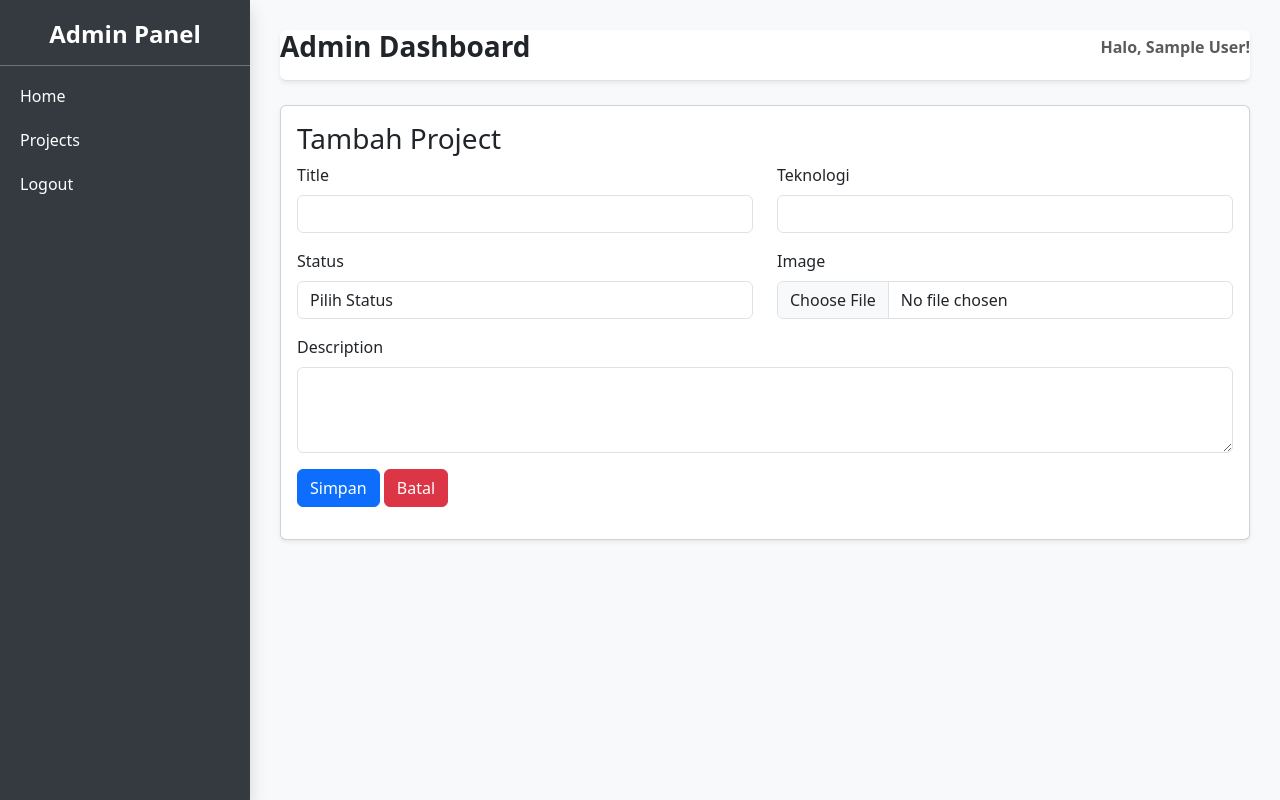
After one commit to dzakialhakim72-droid/alhakim, a Laravel app: page /admin/project/create in a window 1280 px wide. The commit adds this page. Run offline with Laravel 12, Linux system fonts and the light colour scheme; the visitor is signed in with stand-in values (Sample User, id 1); style sheets or scripts are compiled from the project's sources.

Commit message:
pertemuan ke 10

```diff
--- /dev/null
+++ b/app/Http/Controllers/AdminProjectController.php
@@ -0,0 +1,135 @@
+<?php
+
+namespace App\Http\Controllers;
+use App\Models\Project;
+use Barryvdh\DomPDF\Facade\Pdf;
+use Illuminate\Http\Request;
+
+class AdminProjectController extends Controller
+{
+    /**
+     * Display a listing of the resource.
+     */
+    public function index()
+    {
+        //
+        $projects = Project::latest()->get();
+        return view('admin.project.index', compact('projects'));
+    }
+
+    /**
+     * Show the form for creating a new resource.
+     */
+    public function create()
+    {
+        //
+        return view('admin.project.create');
+    }
+
+    /**
+     * Store a newly created resource in storage.
+     */
+    public function store(Request $request)
+    {
+        $validated = $request->validate([
+            'title' => 'required',
+            'description' => 'required',
+            'teknologi' => 'required',
+            'status' => 'required|in:selesai,In Progress',
+            'image' => 'required|image|mimes:jpeg,png,jpg,gif,svg|max:10048',
+        ]);
+
+        $imagePath = time() . '_' . $request->file('image')->getClientOriginalName();
+        $request->file('image')->move(public_path('images'), $imagePath);
+
+        Project::create([
+            'title' => $validated['title'],
+            'description' => $validated['description'],
+            'teknologi' => $validated['teknologi'],
+            'image' => $imagePath,
+            'status' => $validated['status'],
+        ]);
+
+        return redirect()->route('admin.project.index')->with('success', 'Project berhasil ditambahkan.');
+    }
+
+    /**
+     * Display the specified resource.
+     */
+    public function show(string $id)
+    {
+        //
+    }
+
+    /**
+     * Show the form for editing the specified resource.
+     */
+    public function edit(string $id)
+    {
+        //
+        $project = Project::findOrFail($id);
+        return view('admin.project.edit', compact('project'));
+    }
+
+    /**
+     * Update the specified resource in storage.
+     */
+    public function update(Request $request, string $id)
+    {
+        //
+        request()->validate([
+            'title' => 'required',
+            'description' => 'required',
+            'teknologi' => 'required',
+            'status' => 'required|in:selesai,In Progress',
+            'image' => 'nullable|image|mimes:jpeg,png,jpg,gif,svg|max:10048',
+        ]);
+
+        $project = Project::findOrFail($id);
+        $imagePath = $project->image; // Default to existing image path
+
+        if ($request->hasFile('image')) {
+            if ($project->image && file_exists(public_path('images/' . $project->image))) {
+                unlink(public_path('images/' . $project->image));
+            }
+
+            $imagePath = time() . '_' . $request->file('image')->getClientOriginalName();
+            $request->file('image')->move(public_path('images'), $imagePath);
+            $project->image = $imagePath;
+        }
+        $project->update([
+            'title' => $request->title,
+            'description' => $request->description,
+            'teknologi' => $request->teknologi,
+            "image" => $imagePath,
+            'status' => $request->status,
+        ]);
+
+        return redirect()->route('admin.project.index')->with('success', 'Project berhasil diubah.');
+    }
+
+    /**
+     * Remove the specified resource from storage.
+     */
+    public function destroy(string $id)
+    {
+        //
+        $project = Project::findOrFail($id);
+        if ($project->image && file_exists(public_path('images/' . $project->image))) {
+            unlink(public_path('images/' . $project->image));
+        }
+        $project->delete();
+        return redirect()->route('admin.project.index')->with('success', 'Project berhasil dihapus.');
+    }
+
+    public function exportPdf()
+    {
+        $projects = Project::all();
+        $pdf = Pdf::loadView('admin.project.pdf', compact('projects'))
+            ->setPaper('a4', 'landscape')
+            ->setOption(['chroot' => public_path(),
+            'isRemoteEnabled' => true]);
+
+        return $pdf->stream('projects.pdf');
+    }
+}
--- a/composer.json
+++ b/composer.json
@@ -7,6 +7,7 @@
     "license": "MIT",
     "require": {
         "php": "^8.3",
+        "barryvdh/laravel-dompdf": "^3.1",
         "laravel/framework": "^13.17",
         "laravel/tinker": "^3.0"
     },
--- /dev/null
+++ b/resources/views/admin/project/create.blade.php
@@ -0,0 +1,54 @@
+@extends('admin.template')
+@section('content')
+<div class=" mt-3">
+    <div class="card shadow-sm">
+        <div class="card-body">
+            <h3>Tambah Project</h3>
+            <form action="{{ route('admin.project.store') }}" method="POST" enctype="multipart/form-data">
+                @csrf
+                <div class="row">
+                    @if ($errors->any())
+                    <div class="col-12">
+                        <div class="alert alert-danger">
+                            <ul class="mb-0">
+                                @foreach ($errors->all() as $error)
+                                <li>{{ $error }}</li>
+                                @endforeach
+                            </ul>
+                        </div>
+                    </div>
+                    @endif
+                    <div class="col-md-6 mb-3">
+                        <label for="title" class="form-label">Title</label>
+                        <input type="text" class="form-control" id="title" name="title" value="{{ old('title') }}" required>
+                    </div>
+                    <div class="col-md-6 mb-3">
+                        <label for="teknologi" class="form-label">Teknologi</label>
+                        <input type="text" class="form-control" id="teknologi" name="teknologi" value="{{ old('teknologi') }}" required>
+                    </div>
+                    <div class="col-md-6 mb-3">
+                        <label for="status" class="form-label">Status</label>
+                        <select name="status" id="status" class="form-control" required>
+                            <option value="">Pilih Status</option>
+                            <option value="selesai" @selected(old('status') === 'selesai')>Selesai</option>
+                            <option value="In Progress" @selected(old('status') === 'In Progress')>In Progress</option>
+                        </select>
+                    </div>
+                    <div class="col-md-6 mb-3">
+                        <label for="image" class="form-label">Image</label>
+                        <input type="file" class="form-control" id="image" name="image" required>
+                    </div>
+                    <div class="col-md-12 mb-3">
+                        <label for="description" class="form-label">Description</label>
+                        <textarea class="form-control" id="description" name="description" rows="3" required>{{ old('description') }}</textarea>
+                    </div>
+                    <div class="col-md-12 mb-3">
+                        <button type="submit" class="btn btn-primary">Simpan</button>
+                        <a href="{{ route('admin.project.index') }}" class="btn btn-danger">Batal</a>
+                    </div>
+                </div>
+            </form>
+        </div>
+    </div>
+</div>
+@endsection
--- a/resources/views/admin/template.blade.php
+++ b/resources/views/admin/template.blade.php
@@ -4,7 +4,7 @@
 <head>
     <meta charset="UTF-8">
     <meta name="viewport" content="width=device-width, initial-scale=1.0">
-    <title>Document</title>
+    <title>@yield('title', 'Admin Panel')</title>
     @vite(['resources/css/app.css', 'resources/js/app.js'])
     <link rel="stylesheet" href="{{ asset('DataTables/datatables.min.css') }}">
     <script src="{{ asset('DataTables/jquery-3.6.1.js') }}"></script>
@@ -62,7 +62,10 @@ body {
                 <a class="nav-link text-white" href="{{ route('admin.home') }}">Home</a>
             </li>
             <li class="nav-item">
-                <a class="nav-link text-white" href="#">Projects</a>
+                <a class="nav-link text-white" href="{{ route('admin.project.index') }}">Projects</a>
+            </li>
+            <li class="nav-item">
+                <a class="nav-link text-white" href="{{ route('logout') }}">Logout</a>
             </li>
         </ul>
     </div>
@@ -70,8 +73,14 @@ body {
         <div
             class="d-flex justify-content-between align-items-center pb-3 mb-4 border-bottom bg-white rounded shadow-sm">
             <h3 class="fw-bold mb-0">Admin Dashboard</h3>
-            <span class="text-muted fw-semibold">Halo, Administrator</span>
+            <span class="text-muted fw-semibold">Halo, {{ Auth::user()->name }}!</span>
         </div>
+        @if (session('success'))
+            <div class="alert alert-success alert-dismissible fade show" role="alert">
+                {{ session('success') }}
+                <button type="button" class="btn-close" data-bs-dismiss="alert" aria-label="Close"></button>
+            </div>
+        @endif
         @yield('content')
     </div>
     @stack('scripts')
--- a/routes/web.php
+++ b/routes/web.php
@@ -1,8 +1,14 @@
 <?php
-use app\Http\Controllers\AdminProjectController;
+
 use App\Http\Controllers\MahasiswaController;
+use App\Http\Controllers\AdminProjectController;
+use App\Http\Controllers\LoginController;
 use App\Http\Controllers\ProjectController;
 use Illuminate\Support\Facades\Route;
+
+Route::get('/login', [LoginController::class, 'index'])->name('login');
+Route::post('/actionlogin', [LoginController::class, 'actionLogin'])->name('login.action');
+Route::get('/logout', [LoginController::class, 'logout'])->name('logout');
 
 Route::get('/', function () {
     return view('page.home');
@@ -17,10 +23,11 @@ Route::get('/about', function () {
     return view('page.about');
 });
 
-Route::prefix('admin')->name('admin.')->group(function () {
+Route::prefix('admin')->name('admin.')->middleware('auth')->group(function () {
     Route::get('/', function () {
         return view('admin.home');
     })->name('home');
 
-    Route::resource('projects', AdminProjectController::class);
+    Route::get('/project/pdf', [AdminProjectController::class, 'exportPdf'])->name('project.pdf');
+    Route::resource('project', AdminProjectController::class);
 });
```
Also changed, not shown: app/Http/Controllers/LoginController.php (added, +46 -0 lines), database/seeders/UserSeeder.php (added, +17 -0 lines), resources/views/admin/project/edit.blade.php (added, +55 -0 lines), resources/views/admin/project/index.blade.php (added, +66 -0 lines), resources/views/admin/project/pdf.blade.php (added, +68 -0 lines), resources/views/admin/projects/index.blade.php (deleted, +0 -63 lines), resources/views/login.blade.php (added, +38 -0 lines), public/bg-unpam.jpg (added), 1 other file.
